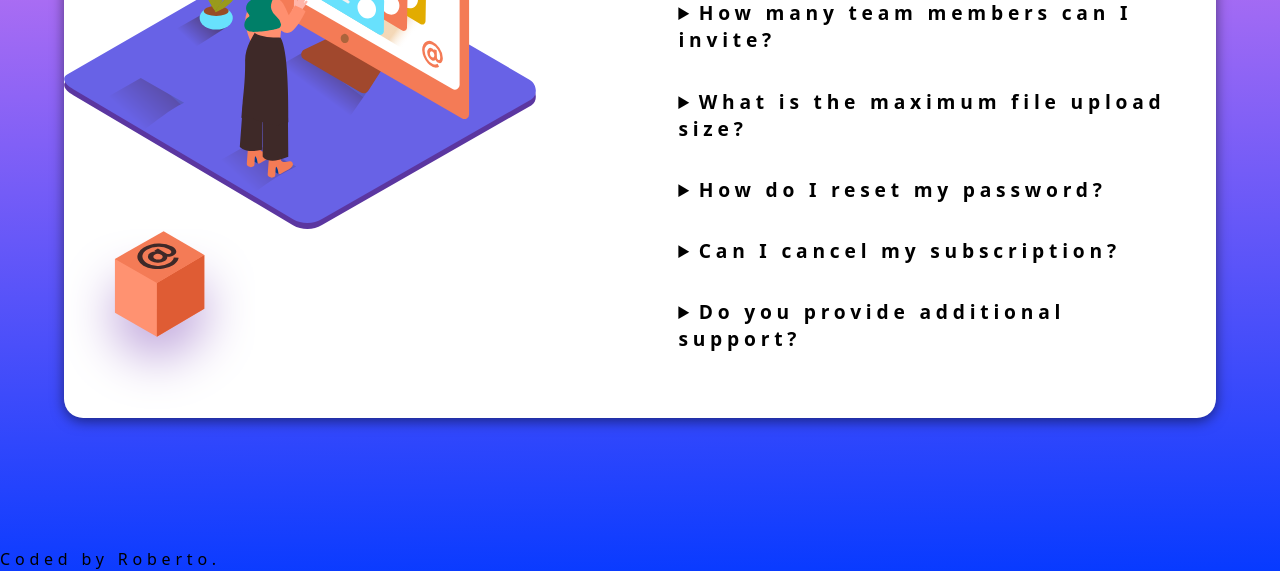
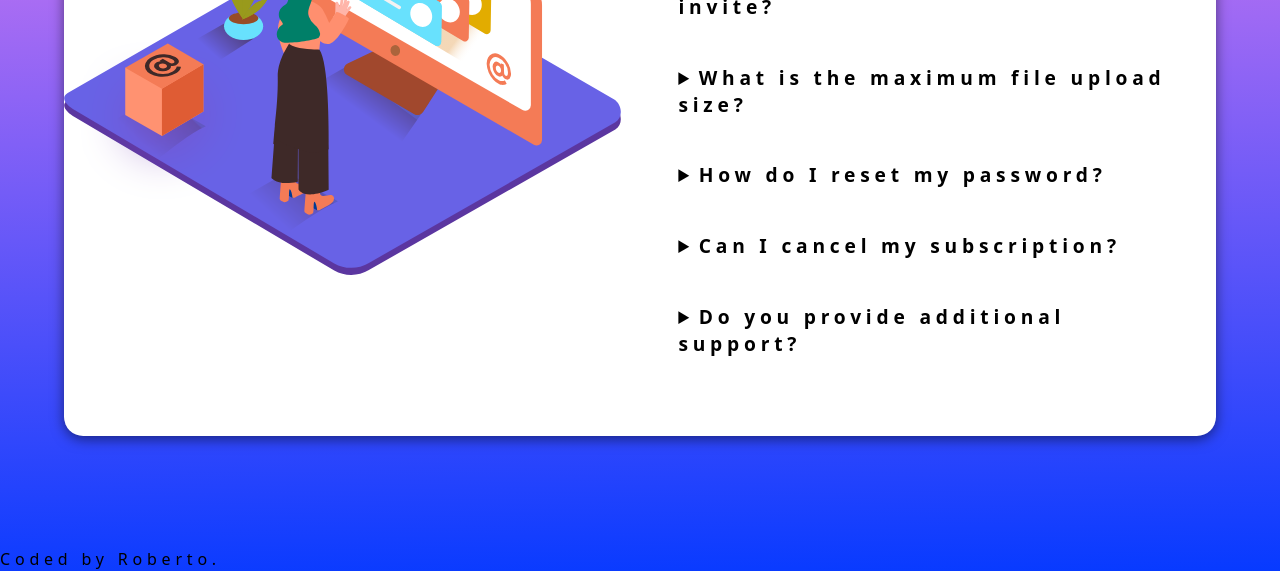
Before and after one commit to roberto3003/faq-accordion-card, a plain HTML site: page index.html in a window 1280 px wide. Shown: the part 256-827 px from the top of the page. Drawn offline with Linux system fonts and the light colour scheme.

Commit message:
finished

```diff
--- a/index.html
+++ b/index.html
@@ -14,8 +14,8 @@
 	<div class="wrapper">
 	  <div class="responsive radius shadow">
 		<div class="hero">
-		  <img src="./images/illustration-woman-online-desktop.svg" alt="">
-		  <img src="./images/illustration-box-desktop.svg" alt="">
+		  <img class="img1" src="./images/illustration-woman-online-desktop.svg" alt="">
+		  <img class="img2"src="./images/illustration-box-desktop.svg" alt="">
 		</div>
 	<article class="padding mbe flex-column">
 	  <h1>FAQ</h1>
--- a/style.css
+++ b/style.css
@@ -83,9 +83,10 @@
 	font-size:clamp(2.5rem, 5vw,  80px);
   }
 
-  article {
-	min-height: 66vh;
+  section {
+	padding-block-end: var(--padding);
   }
+
 
   summary {
 	font-weight:bold;
@@ -114,6 +115,23 @@
 	background-repeat: no-repeat;
 	background-size: cover;
 	background-position: 50% 70%;
+}
+
+.hero {
+  margin-block-start: auto;
+  margin-block-end: auto;
+}
+
+
+.img1 {
+  width: 100%;
+  height: auto;
+}
+
+.img2 {
+  width: 30%;
+  height: auto;
+  transform: translate(10%, -145%);
 }
 
 .link  {
```
